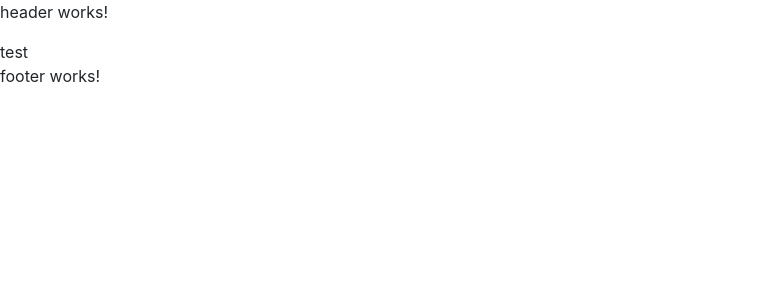
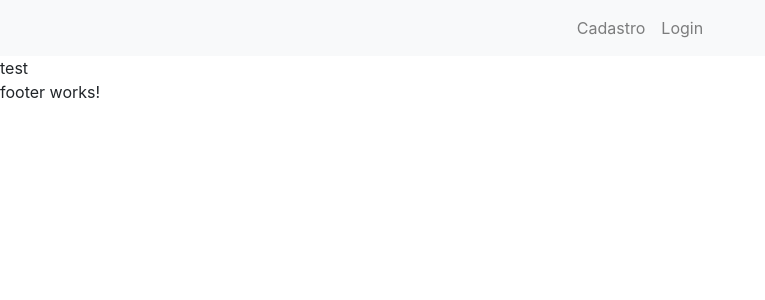
Before and after one commit to pedrozulian/web-teleagro, an Angular app: page / in a window 1280 px wide. Shown: the top 300 px of the page, without its empty margins (0-765 px from the left). Built offline with nearby package versions, Linux system fonts and the light colour scheme.

Commit message:
options on header: sign up and sign in

```diff
--- a/src/app/modules/layout/components/header/header.component.css
+++ b/src/app/modules/layout/components/header/header.component.css
@@ -0,0 +1,3 @@
+.nav-link:hover {
+    color: green !important;
+}
--- a/src/app/modules/layout/components/header/header.component.html
+++ b/src/app/modules/layout/components/header/header.component.html
@@ -1 +1,14 @@
-<p>header works!</p>
+<nav class="navbar navbar-expand-lg navbar-light bg-light">
+    <div class="container-fluid">
+      <div class="collapse navbar-collapse justify-content-center" id="navbarNav">
+        <ul class="navbar-nav">
+          <li class="nav-item">
+            <a class="nav-link" href="#">Cadastro</a>
+          </li>
+          <li class="nav-item">
+            <a class="nav-link" href="#">Login</a>
+          </li>
+        </ul>
+      </div>
+    </div>
+  </nav>
```
